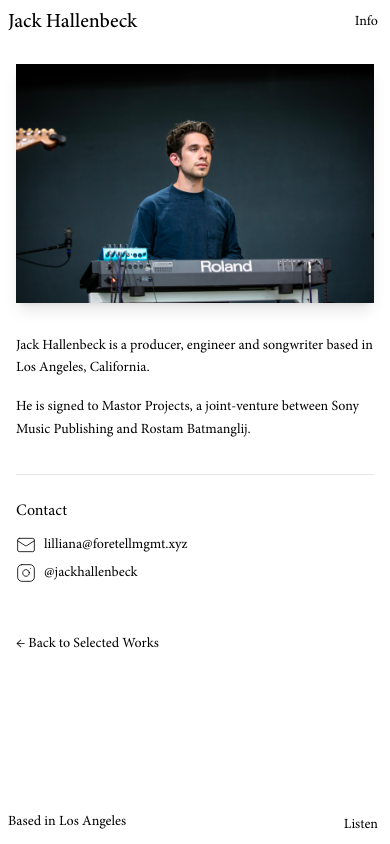
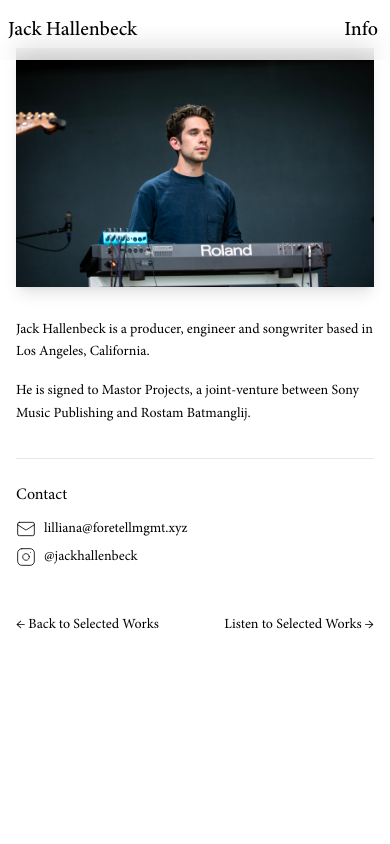
Before and after one commit to trust-kimberly/jack-2025, a React (Create React App) app: page /info in a window 390 px wide. Built offline with nearby package versions, Linux system fonts and the light colour scheme.

Commit message:
spacing tweaks

```diff
--- a/src/App.js
+++ b/src/App.js
@@ -32,15 +32,12 @@ function Header() {
   };
 
   return (
-    <header className="fixed top-0 left-0 right-0 flex justify-between px-2 sm:px-3 py-2 backdrop-blur-md bg-white bg-opacity-80 md:backdrop-blur-none md:bg-transparent z-50">
-      <button
-        onClick={handleNameClick}
-        className="text-xl md:text-md font-medium cursor-pointer hover-glow text-left"
-      >
+    <header className="fixed top-0 left-0 right-0 flex justify-between px-2 py-4 md:p-4 backdrop-blur-md bg-white bg-opacity-80 md:backdrop-blur-none md:bg-transparent z-50">
+      <button onClick={handleNameClick} className="text-xl font-medium hover-glow text-left">
         Jack Hallenbeck
       </button>
       <div className="mr-1 sm:mr-0 flex items-center space-x-3">
-        <Link to="/info" className="text-sm hover-glow">
+        <Link to="/info" className="text-xl font-medium hover-glow">
           Info
         </Link>
       </div>
@@ -54,26 +51,12 @@ function App() {
       <div className="min-h-screen relative">
         <Header />
 
-        <main className="pt-16 pb-16 md:pt-20 md:pb-20">
+        <main className="py-12 md:pt-20 md:pb-20">
           <Routes>
             <Route path="/" element={<ImageGallery />} />
             <Route path="/info" element={<Info />} />
           </Routes>
         </main>
-
-        <footer className="fixed bottom-0 left-0 right-0 flex justify-between px-2 sm:px-3 py-2 backdrop-blur-md bg-white bg-opacity-80 md:backdrop-blur-none md:bg-transparent z-50">
-          <div className="text-sm">Based in Los Angeles</div>
-          <div className="mr-1 sm:mr-0">
-            <a
-              href="https://open.spotify.com/playlist/1tmjGYDGkrL57Itgg8IBRI?si=d8613ce2c2c14918&nd=1&dlsi=7e83256f42e04118"
-              target="_blank"
-              rel="noopener noreferrer"
-              className="text-sm hover-glow"
-            >
-              Listen
-            </a>
-          </div>
-        </footer>
       </div>
     </Router>
   );
--- a/src/components/Info.js
+++ b/src/components/Info.js
@@ -56,10 +56,18 @@ const Info = () => {
           </div>
 
           {/* Back to Gallery */}
-          <div className="mt-12 mb-6">
+          <div className="mt-12 mb-6 flex justify-between">
             <Link to="/" className="inline-block text-sm hover-glow">
               ← Back to Selected Works
             </Link>
+            <a
+              href="https://open.spotify.com/playlist/1tmjGYDGkrL57Itgg8IBRI?si=d8613ce2c2c14918&nd=1&dlsi=7e83256f42e04118"
+              target="_blank"
+              rel="noopener noreferrer"
+              className="text-sm hover-glow"
+            >
+              Listen to Selected Works →
+            </a>
           </div>
         </div>
       </div>
--- a/src/components/ProjectModal.js
+++ b/src/components/ProjectModal.js
@@ -58,7 +58,7 @@ const ProjectModal = ({
       }`}
       style={{
         backgroundColor: dominantColor
-          ? dominantColor.replace('rgb(', 'rgba(').replace(')', ', 0.8)') // Convert rgb to rgba with 0.9 opacity
+          ? dominantColor.replace('rgb(', 'rgba(').replace(')', ', 0.9)') // Convert rgb to rgba with 0.9 opacity
           : 'rgba(0, 0, 0, 0.9)', // Fallback to black with transparency
       }}
     >
```
